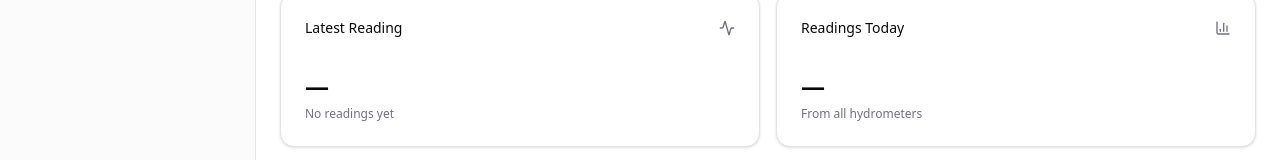
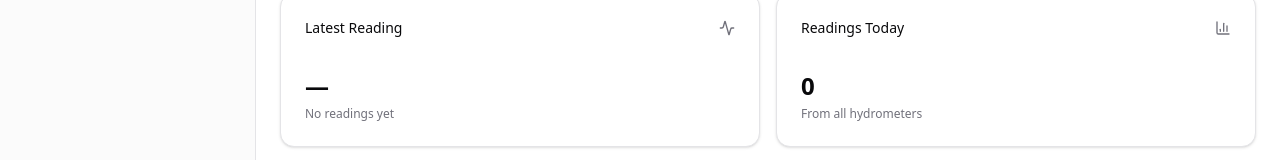
Before and after one commit to davisschenk/tilt-app, a React (Vite) app in the folder web/: page / in a window 1280 px wide. Shown: the part 282-442 px from the top of the page. Built offline with nearby package versions, Linux system fonts and the light colour scheme; no server answers.

Commit message:
feat: implement Readings Today stat card with live count from today's readings

```diff
--- a/web/src/pages/dashboard.tsx
+++ b/web/src/pages/dashboard.tsx
@@ -1,4 +1,4 @@
-import { useState, useCallback } from "react";
+import { useState, useCallback, useMemo } from "react";
 import { Link } from "react-router-dom";
 import { useQueryClient } from "@tanstack/react-query";
 import { Beer, Thermometer, Activity, BarChart3, Plus, RefreshCw } from "lucide-react";
@@ -60,6 +60,13 @@ export default function Dashboard() {
   const { data: hydrometers, isLoading: hydrometersLoading } = useHydrometers();
   const { data: readings, isLoading: readingsLoading } = useReadings({ limit: 1 });
 
+  const todayStart = useMemo(() => {
+    const d = new Date();
+    d.setHours(0, 0, 0, 0);
+    return d.toISOString();
+  }, []);
+  const { data: readingsToday } = useReadings({ since: todayStart });
+
   const handleRefresh = useCallback(async () => {
     setRefreshing(true);
     await queryClient.invalidateQueries();
@@ -114,7 +121,7 @@ export default function Dashboard() {
         />
         <StatCard
           title="Readings Today"
-          value="—"
+          value={String(readingsToday?.length ?? 0)}
           description="From all hydrometers"
           icon={BarChart3}
           isLoading={readingsLoading}
```
